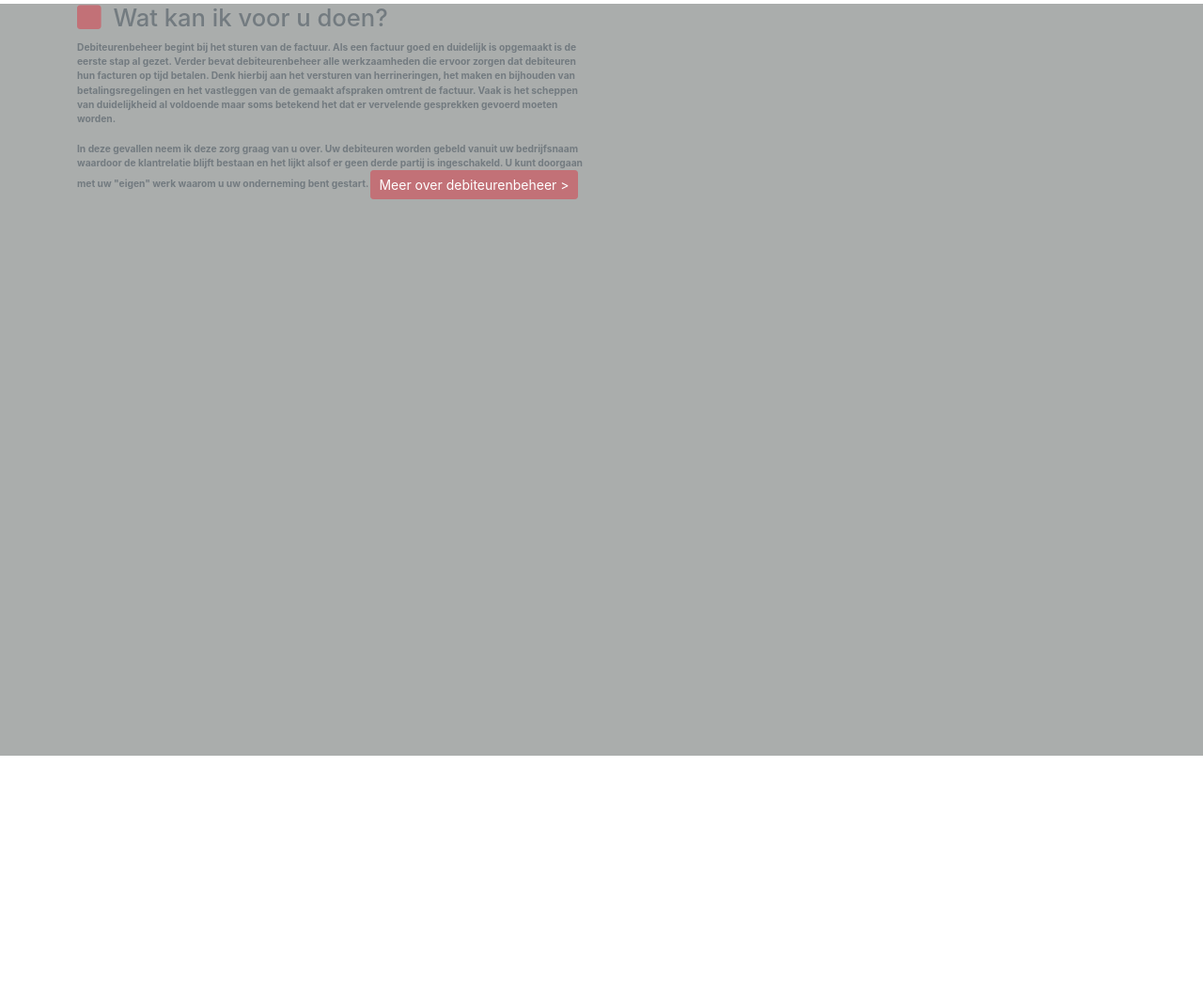
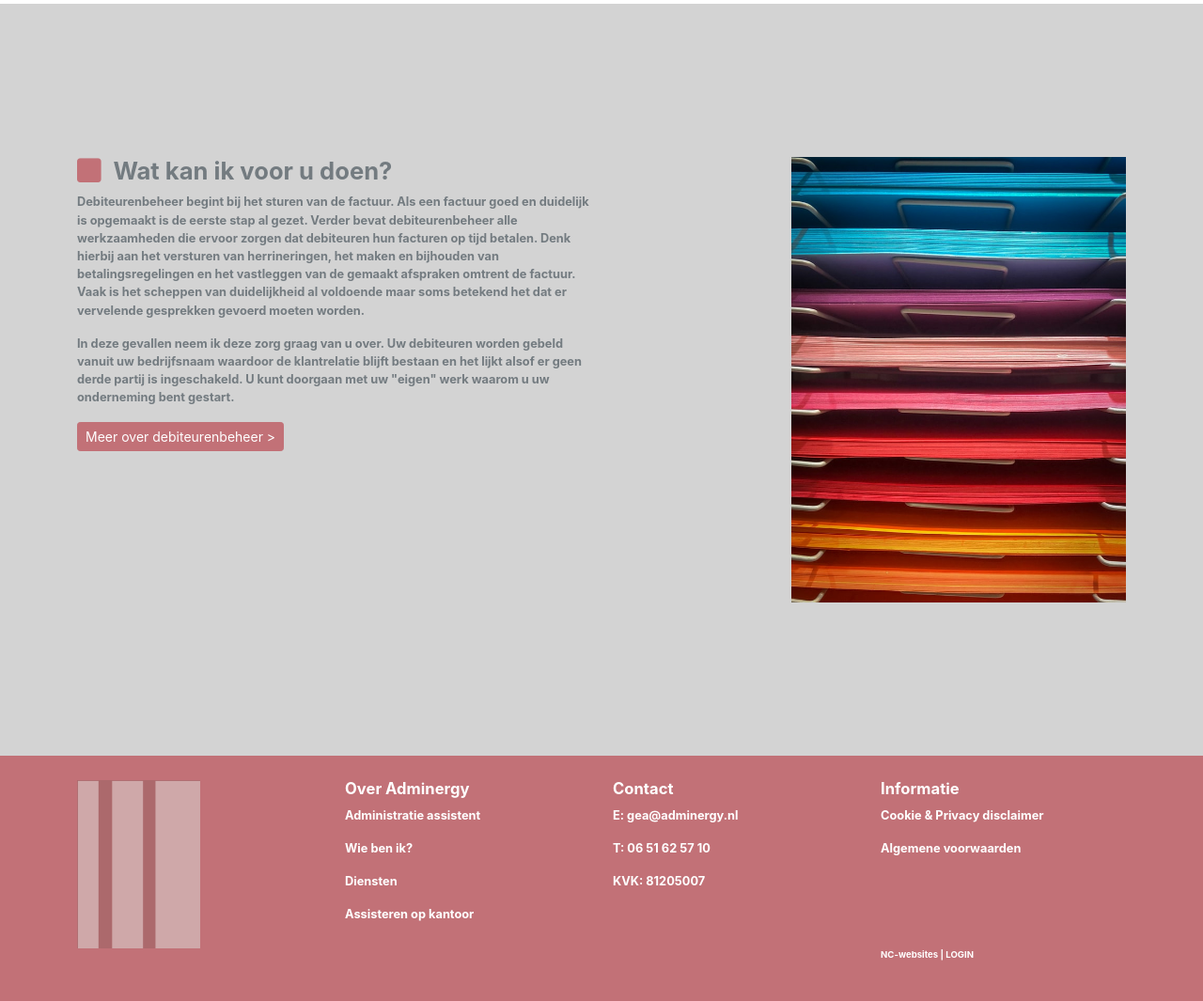
Before and after one commit to emilioxrenders/stage_intro, a plain HTML site: page index.html in a window 1280 px wide. Shown: the part 796-1861 px from the top of the page at 94% size. Before the commit the page ends 1600 px from the top, so only its background shows below. Drawn offline with nearby package versions, Linux system fonts and the light colour scheme.

Commit message:
updated-homepage

```diff
--- a/index.html
+++ b/index.html
@@ -88,20 +88,63 @@
 
 <!-- CONTENT SCROLLDOWN -->
 <div class="scrolldowncontent">
-  <div class="container">
+  <div class="container align-items-center" id="scrolldownwrap">
     <div class="row">
-
-      <div class="col-sm">
+      <div class="col-sm-6">
       <h3><i class="bi bi-square-fill" style="color:#C27177" id="icons"></i>Wat kan ik voor u doen?</h3>
-      <p>Debiteurenbeheer begint bij het sturen van de factuur. Als een factuur goed en duidelijk is opgemaakt is de eerste stap al gezet. Verder bevat debiteurenbeheer alle werkzaamheden die ervoor zorgen dat debiteuren hun facturen op tijd betalen. Denk hierbij aan het versturen van herrineringen, het maken en bijhouden van betalingsregelingen en het vastleggen van de gemaakt afspraken omtrent de factuur. Vaak is het scheppen van duidelijkheid al voldoende maar soms betekend het dat er vervelende gesprekken gevoerd moeten worden.
+      <p class="scrolldowntext">Debiteurenbeheer begint bij het sturen van de factuur. Als een factuur goed en duidelijk is opgemaakt is de eerste stap al gezet. Verder bevat debiteurenbeheer alle werkzaamheden die ervoor zorgen dat debiteuren hun facturen op tijd betalen. Denk hierbij aan het versturen van herrineringen, het maken en bijhouden van betalingsregelingen en het vastleggen van de gemaakt afspraken omtrent de factuur. Vaak is het scheppen van duidelijkheid al voldoende maar soms betekend het dat er vervelende gesprekken gevoerd moeten worden.
       </p>
-      <p>In deze gevallen neem ik deze zorg graag van u over. Uw debiteuren worden gebeld vanuit uw bedrijfsnaam waardoor de klantrelatie blijft bestaan en het lijkt alsof er geen derde partij is ingeschakeld. U kunt doorgaan met uw "eigen" werk waarom u uw onderneming bent gestart.
-      <button type="button" class="btn btn-primary btn-sm">Meer over debiteurenbeheer ></button>
+      <p class="scrolldowntext">In deze gevallen neem ik deze zorg graag van u over. Uw debiteuren worden gebeld vanuit uw bedrijfsnaam waardoor de klantrelatie blijft bestaan en het lijkt alsof er geen derde partij is ingeschakeld. U kunt doorgaan met uw "eigen" werk waarom u uw onderneming bent gestart.
+      <div><button type="button" class="btn btn-primary btn-sm">Meer over debiteurenbeheer ></button></div>
     </div>
 
-    <div class="col-sm">
+    <div class="col-sm-2">
+    </div>
+
+    <div class="col-sm-4">
+      <img src="pictures/binder.jpg" class="img-fluid" alt="image">
   </div>
   </div>
 </div>
+</div>
+
+<!-- FOOTER -->
+<div class="footer">
+<div class="container">
+  <div class="row justify-content-end">
+  <div class="col-sm-3">
+    <img src="pictures/footerimg.png" class="img-fluid" alt="image" id="footerimg">
+  </div>
+
+  <div class="col-sm-3">
+    <h4>Over Adminergy</h4>
+    <p class="footertext">Administratie assistent</p>
+    <p class="footertext">Wie ben ik?</p>
+    <p class="footertext">Diensten</p>
+    <p class="footertext">Assisteren op kantoor</p>
+  </div>
+
+  <div class="col-sm-3">
+    <h4>Contact</h4>
+    <p class="footertext">E: gea@adminergy.nl</p>
+    <p class="footertext">T: 06 51 62 57 10</p>
+    <p class="footertext">KVK: 81205007</p>
+  </div>
+
+  <div class="col-sm-3">
+    <h4>Informatie</h4>
+    <p class="footertext">Cookie & Privacy disclaimer</p>
+    <p class="footertext">Algemene voorwaarden</p>
+  </div>
+</div>
+
+<div class="row justify-content-end">
+  <div class="col-sm-3">
+  <p class="footertext2">NC-websites   |   LOGIN</p>
+</div>
+</div>
+</div>
+</div>
+
   </body>
 </html>
--- a/style.css
+++ b/style.css
@@ -27,7 +27,30 @@ h2{
 
 h3{
   font-size:2vw;
+  font-weight:bold;
 }
+
+.scrolldowntext{
+  font-size:1vw;
+}
+
+h4{
+  color:white;
+  font-weight: bold;
+  font-size:1.3vw;
+}
+
+.footertext{
+  color:white;
+  font-size:1vw;
+}
+
+.footertext2{
+  color:white;
+  font-size:0.75vw;
+  font-weight:bolder;
+}
+
 /* header */
 #icons{
   padding-right:1vw;
@@ -73,5 +96,18 @@ h3{
 /* content scrolldown */
 .scrolldowncontent{
   height:100vh;
-  background-color:#AAADAC;
+  background-color:#D3D3D3;
+  display: flex;
+  align-items: center;
 }
+
+/* footer */
+.footer{
+  background-color: #C27177;
+  height:100%;
+  padding:2vw;
+}
+
+#footerimg{
+  width:50%;
+}
```
Also changed, not shown: pictures/binder.jpg (added), pictures/footerimg.png (added).
